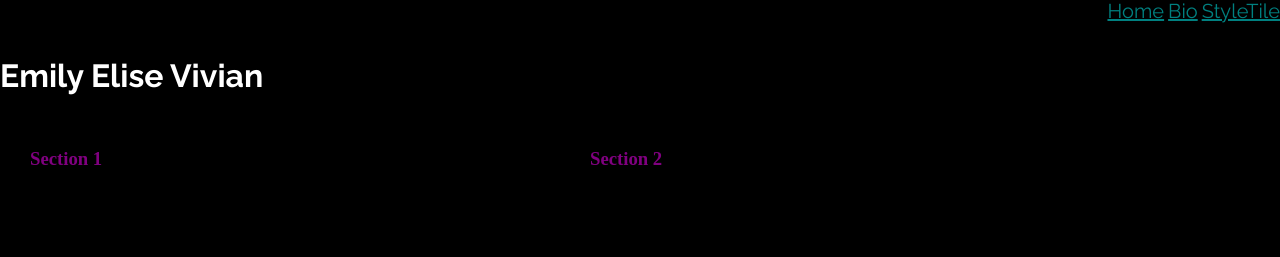
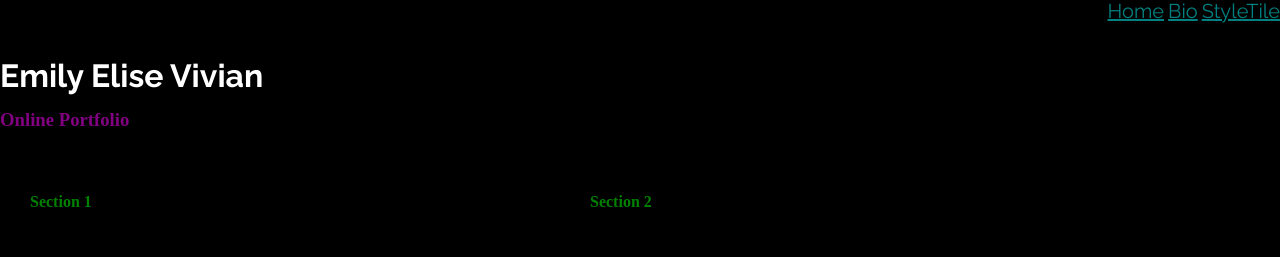
Before and after one commit to emily3vivian/emily3vivian.github.io, a plain HTML site: page index.html in a window 1280 px wide. Shown: the top 257 px of the page. Drawn offline with nearby package versions, Linux system fonts and the light colour scheme.

Commit message:
changed content

```diff
--- a/index.html
+++ b/index.html
@@ -10,7 +10,8 @@
 </head>
 <body class = "index">
 
-	<!--<img src="img/me.jpg">-->
+
+<!--	<img src="img/81308913F182.jpg"> -->
 	<body bgcolor = "black">
 
 	<nav>
@@ -23,7 +24,7 @@
 	<br>
 	<br>
 
-	<h1>Emily Elise Vivian</h1>
+	<h1>Emily Elise Vivian</h1> <h3>Online Portfolio</h3>
 
 <article>
 	<header>
@@ -32,14 +33,14 @@
 	</header>
 
 	<section class = "col1">
-		<h3>Section 1</h3>
+		<h4>Section 1</h4>
 
 		<p></p>
 
 	</section>
 
 	<section class = "col2">
-		<h3>Section 2</h3>
+		<h4>Section 2</h4>
 
 		<p></p>
 
```
